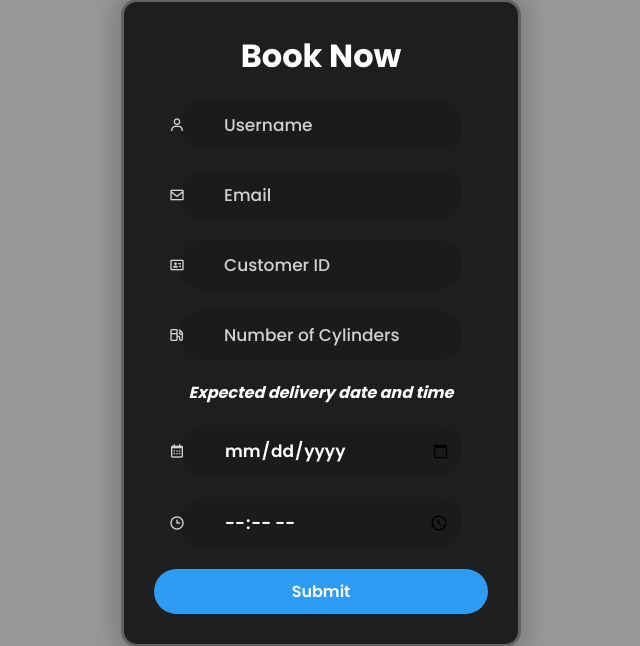
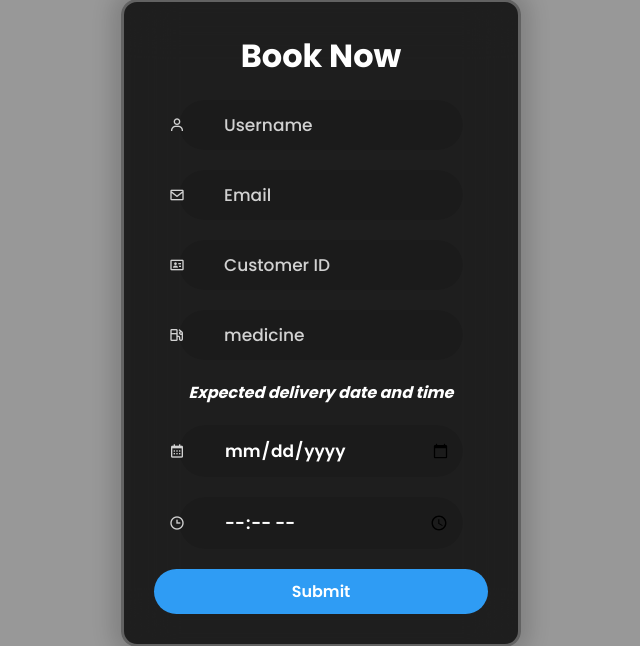
Before and after one commit to nithyaruba/medicalstore, a PHP site: page /buy.php in a window 1280 px wide. Shown: the part 77-723 px from the top of the page, without its empty margins (319-959 px from the left). Run offline with PHP 8.4, Linux system fonts and the light colour scheme.

Commit message:
Update buy.php

```diff
--- a/buy.php
+++ b/buy.php
@@ -3,7 +3,7 @@
 <head>
     <meta charset="UTF-8">
     <meta name="viewport" content="width=device-width, initial-scale=1.0">
-    <title>GAIL Gas Booking</title>
+    <title>buy</title>
     <link href='https://unpkg.com/boxicons@2.1.4/css/boxicons.min.css' rel='stylesheet'>
     <style>
         @import url('https://fonts.googleapis.com/css2?family=Poppins:ital,wght@0,100;0,200;0,300;0,400;0,500;0,600;0,700;0,800&display=swap');
@@ -109,7 +109,7 @@
         $name = mysqli_real_escape_string($con, $_POST['name']);
         $email = mysqli_real_escape_string($con, $_POST['email']);
         $custid = mysqli_real_escape_string($con, $_POST['custid']);
-        $cylinder = mysqli_real_escape_string($con, $_POST['cylinder']);
+        $cylinder = mysqli_real_escape_string($con, $_POST['medicine']);
         $date = mysqli_real_escape_string($con, $_POST['date']);
         $time = mysqli_real_escape_string($con, $_POST['time']);
         $check_query = mysqli_query($con, "SELECT email FROM booking WHERE email='$email'");
@@ -117,7 +117,7 @@
             echo "<script>alert('Order has already been placed with this email.');</script>";
         }
         else {
-            $insert_query = mysqli_query($con, "INSERT INTO booking (name, email, custid, cylinder, date, time) VALUES ('$name', '$email', '$custid', '$cylinder', '$date', '$time')");
+            $insert_query = mysqli_query($con, "INSERT INTO booking (name, email, custid, medicine, date, time) VALUES ('$name', '$email', '$custid', '$medicine', '$date', '$time')");
             if ($insert_query) {
                 echo "<script>alert('Your order has been placed successfully, thank you for booking!');</script>";
                 echo "<script>window.location.href = 'homepage2.php';</script>";
@@ -143,7 +143,7 @@
                 <i class='bx bx-id-card'></i>
             </div>
             <div class="input-box">
-                <input type="text" id="cylinder" name="cylinder" placeholder="Number of Cylinders" required>
+                <input type="text" id="medicine" name="medicine" placeholder="medicine" required>
                 <i class='bx bx-gas-pump'></i>
             </div>
             <label><b><i>Expected delivery date and time</i></b></label>
```
